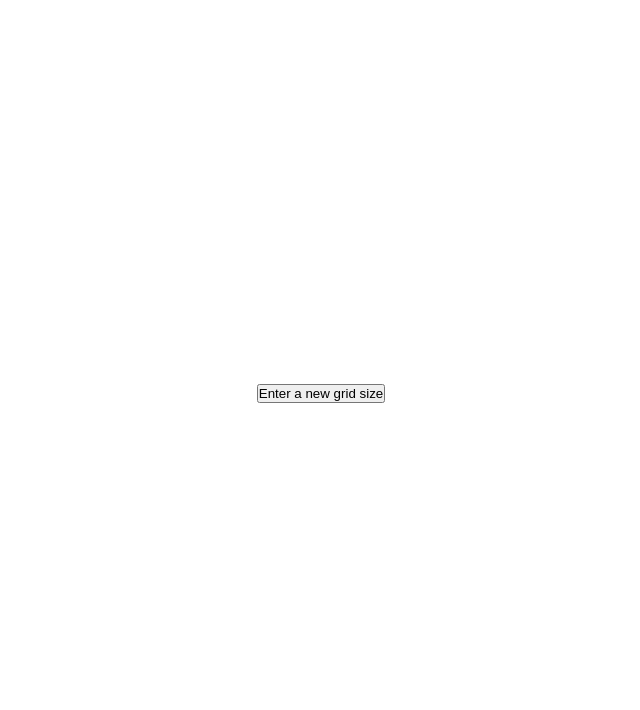
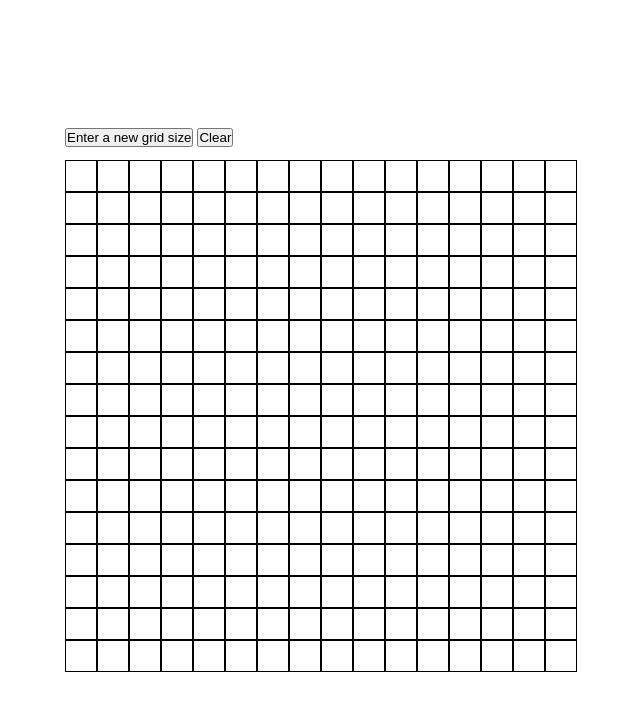
Before and after one commit to BookmanJunior/Etch-a-Sketch, a plain HTML site: page index.html in a window 1280 px wide. Shown: the whole page, without its empty margins (319-959 px from the left). Drawn offline with Linux system fonts and the light colour scheme.

Commit message:
Added clear button. Wrapped body content in a new container

```diff
--- a/index.html
+++ b/index.html
@@ -9,9 +9,15 @@
     <title>Etch A Sketch</title>
 </head>
 <body>
-    <button id="gridSize" class="grid-size-btn">Enter a new grid size</button>
-    <div id="gridContainer" class="container">
+    <div class="content-container">
+        <div class="buttons">
+            <button id="gridSizeBtn" class="grid-size-btn">Enter a new grid size</button>
+            <button id="clearBtn" class="clear-btn">Clear</button>
+        </div>
+        <div id="gridContainer" class="container">
+        </div>
     </div>
+    <!--Might use in future-->
     <!-- <label for="grid-count">Grid</label>
     <input type="range" id="gridCount" class="grid-count" name="grid-count" min="16" max="100"> -->
 </body>
```
